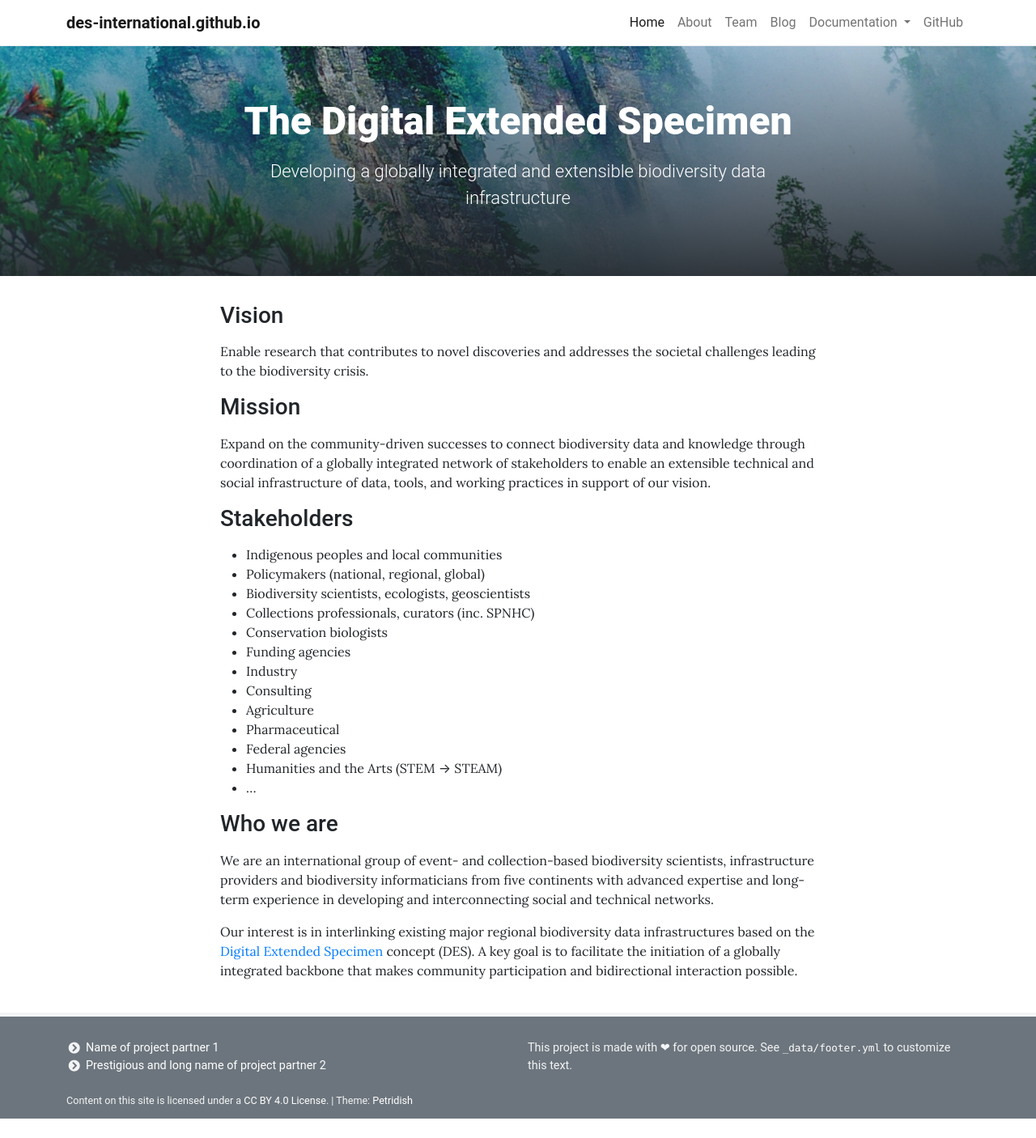
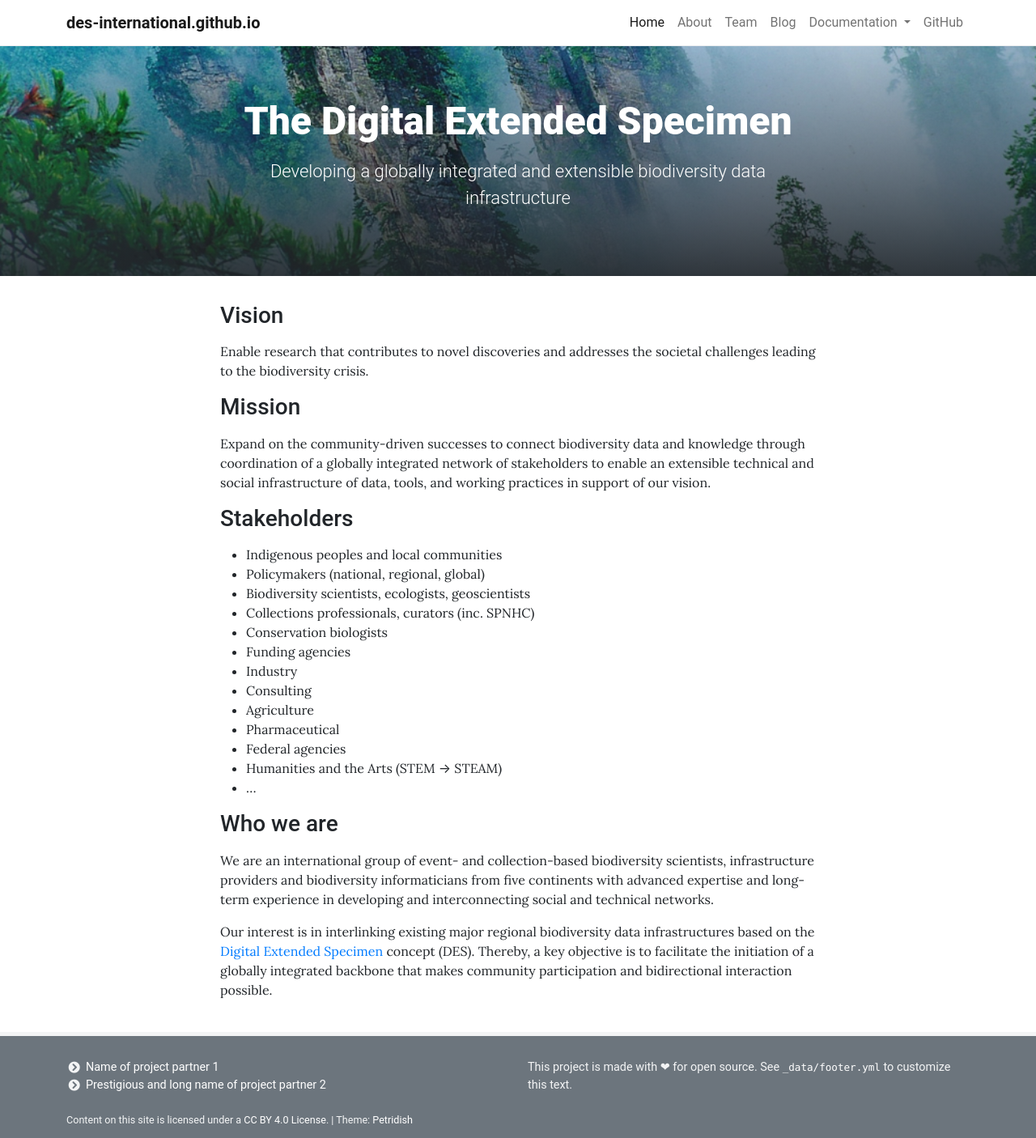
Before and after one commit to DES-international/des-international.github.io, a Jekyll site: the page built from pages/home.md, in a window 1280 px wide. Shown: the whole page at 81% size. Built offline with Jekyll 4.4.1, drawn with Linux system fonts in a browser that asks for light colours; before the commit the page ends 1382 px from its top, so only the background shows below that.

Commit message:
Update home.md

```diff
--- a/pages/home.md
+++ b/pages/home.md
@@ -35,4 +35,4 @@ Expand on the community-driven successes to connect biodiversity data and knowle
 
 We are an international group of event- and collection-based biodiversity scientists, infrastructure providers and biodiversity informaticians from five continents with advanced expertise and long-term experience in developing and interconnecting social and technical networks.
 
-Our interest is in interlinking existing major regional biodiversity data infrastructures based on the [Digital Extended Specimen](https://doi.org/10.1093/biosci/biac060) concept (DES). A key goal is to facilitate the initiation of a globally integrated backbone that makes community participation and bidirectional interaction possible.
+Our interest is in interlinking existing major regional biodiversity data infrastructures based on the [Digital Extended Specimen](https://doi.org/10.1093/biosci/biac060) concept (DES). Thereby, a key objective is to facilitate the initiation of a globally integrated backbone that makes community participation and bidirectional interaction possible.
```
